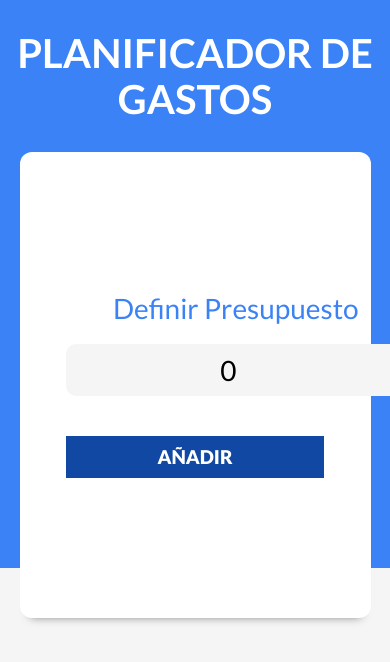
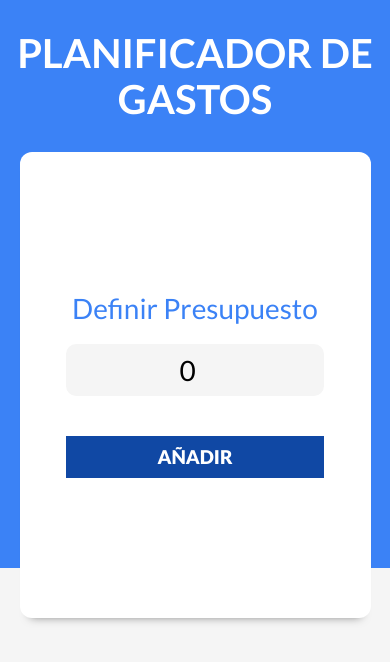
Before and after one commit to SoubranMx/React-Courses, a React (Vite) app in the folder Udemy-JuanPablo/Proyecto2-Presupuestos/control-gastos/: page / in a window 390 px wide. Shown: the top 662 px of the page. Built offline with nearby package versions, Linux system fonts and the light colour scheme.

Commit message:
Fix on some css for the Project 2 in mobile design

```diff
--- a/Udemy-JuanPablo/Proyecto2-Presupuestos/control-gastos/src/index.css
+++ b/Udemy-JuanPablo/Proyecto2-Presupuestos/control-gastos/src/index.css
@@ -185,6 +185,7 @@ header h1 {
 .formulario input[type="number"].nuevo-presupuesto {
     font-size: 2.8rem;
     text-align: center;
+    width: 100%;
 }
 
 .contenedor-presupuesto svg {
@@ -357,11 +358,15 @@ main {
 
 .modal .formulario {
     max-width: 80rem;
-    width: 40rem;
     transition-property: all;
     transition-duration: 300ms;
     transition-timing-function: ease-in;
     opacity: 0;
+}
+@media (min-width: 768px) {
+    .modal .formulario {
+        width: 40rem;
+    }
 }
 .modal label {
     color: var(--blanco);
```
